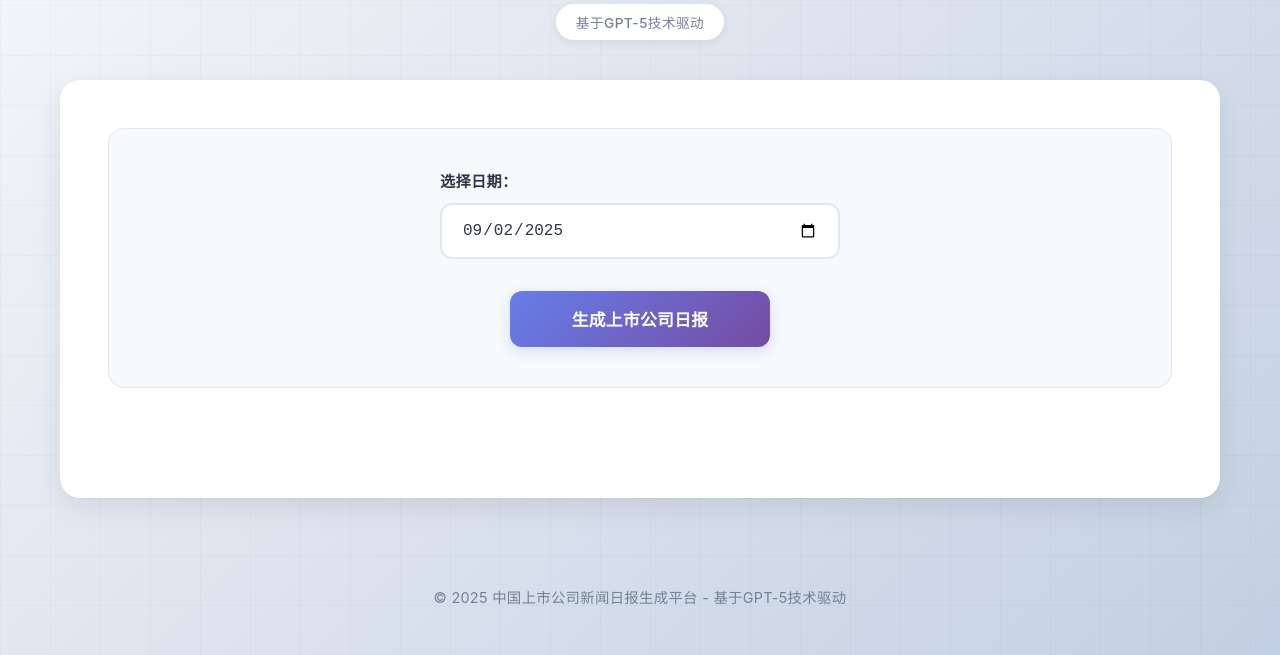
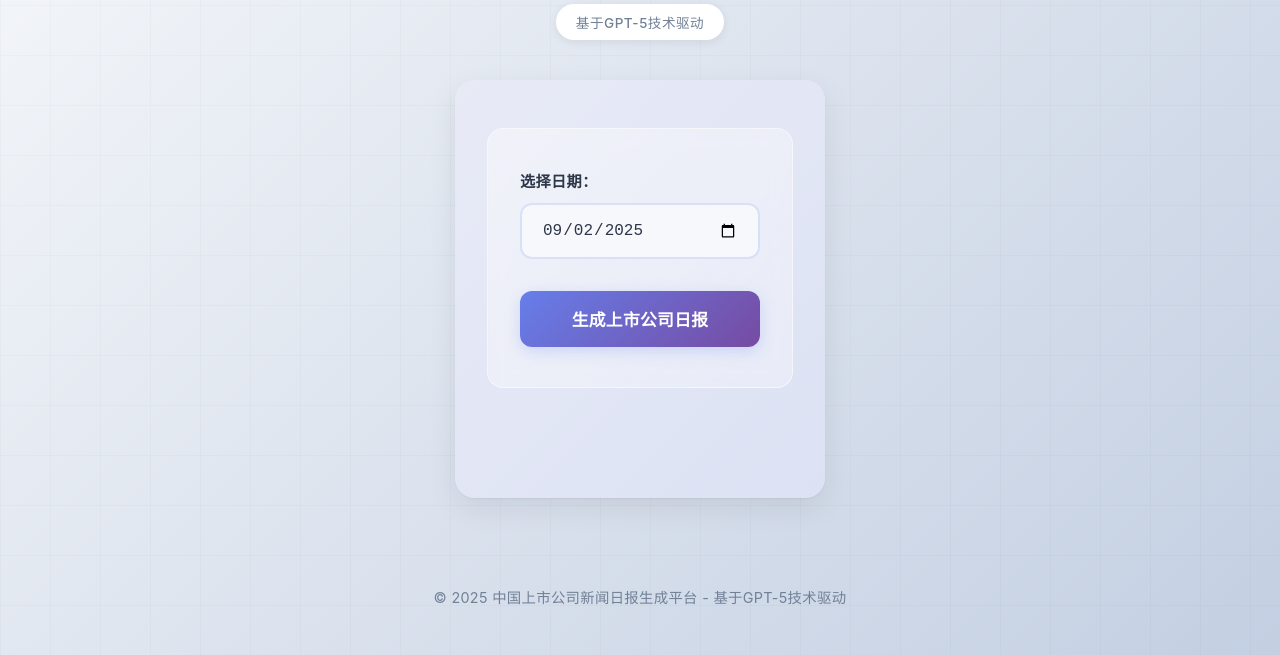
Before and after one commit to Imd11/china-stock-analyzer, a website: page index.html in a window 1280 px wide. Shown: the part 145-800 px from the top of the page. Drawn offline with Linux system fonts and the light colour scheme.

Commit message:
修复代理服务器和优化UI布局
- 启动代理服务器解决API连接问题
- 主容器改为淡紫色渐变背景
- 输入框采用半透明浅色背景（非白色）
- 缩小输入框宽度至320px，整体最大宽度600px
- 所有卡片使用毛玻璃效果

```diff
--- a/style-thinking.css
+++ b/style-thinking.css
@@ -73,10 +73,11 @@ header h1 {
 }
 
 main {
-    background: white;
+    background: linear-gradient(135deg, #e8eaf6 0%, #dce2f4 100%);
     border-radius: 20px;
-    padding: 3rem;
-    margin: 0 20px 40px;
+    padding: 3rem 2rem;
+    margin: 0 auto 40px;
+    max-width: 600px;
     box-shadow:
         0 10px 30px rgba(0,0,0,0.08),
         0 1px 2px rgba(0,0,0,0.05);
@@ -89,15 +90,16 @@ main {
     gap: 2rem;
     align-items: center;
     margin-bottom: 3rem;
-    padding: 2.5rem;
-    background: #f7fafc;
+    padding: 2.5rem 2rem;
+    background: linear-gradient(135deg, rgba(255,255,255,0.4) 0%, rgba(255,255,255,0.3) 100%);
     border-radius: 16px;
-    border: 1px solid #e2e8f0;
+    border: 1px solid rgba(255,255,255,0.5);
+    backdrop-filter: blur(10px);
 }
 
 .date-input {
     width: 100%;
-    max-width: 400px;
+    max-width: 320px;
 }
 
 .date-input label {
@@ -112,11 +114,11 @@ main {
 .date-input input {
     width: 100%;
     padding: 1rem 1.25rem;
-    border: 2px solid #e2e8f0;
+    border: 2px solid rgba(103, 126, 234, 0.2);
     border-radius: 12px;
     font-size: 1rem;
     transition: all 0.2s;
-    background: white;
+    background: rgba(249, 250, 252, 0.8);
     color: #2d3748;
     font-weight: 500;
 }
@@ -128,11 +130,12 @@ main {
 }
 
 .date-input input:hover {
-    border-color: #cbd5e0;
+    border-color: rgba(103, 126, 234, 0.3);
+    background: rgba(249, 250, 252, 0.95);
 }
 
 .generate-btn {
-    padding: 1rem 3rem;
+    padding: 1rem 2.5rem;
     background: linear-gradient(135deg, #667eea 0%, #764ba2 100%);
     color: white;
     border: none;
@@ -141,7 +144,7 @@ main {
     font-weight: 600;
     cursor: pointer;
     transition: all 0.2s;
-    min-width: 260px;
+    min-width: 240px;
     box-shadow: 0 4px 15px rgba(102, 126, 234, 0.25);
     letter-spacing: 0.3px;
 }
@@ -189,11 +192,12 @@ main {
 
 /* 思考过程区域 */
 .thinking-section {
-    background: #fafbfc;
+    background: rgba(249, 250, 252, 0.7);
     border-radius: 12px;
     padding: 1.5rem;
     margin-bottom: 2rem;
-    border: 1px solid #e2e8f0;
+    border: 1px solid rgba(226, 232, 240, 0.5);
+    backdrop-filter: blur(5px);
 }
 
 .section-header {
@@ -319,13 +323,14 @@ main {
 }
 
 .report-content {
-    background: #fafbfc;
+    background: rgba(249, 250, 252, 0.7);
     padding: 2rem;
     border-radius: 12px;
-    border: 1px solid #e2e8f0;
+    border: 1px solid rgba(226, 232, 240, 0.5);
     line-height: 1.8;
     font-size: 1.05rem;
     margin-top: 1rem;
+    backdrop-filter: blur(5px);
 }
 
 .report-content h3 {
```
